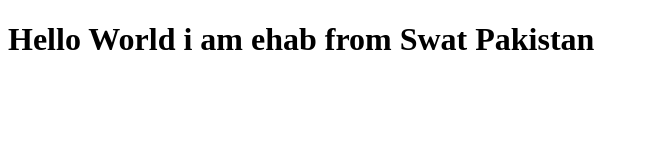
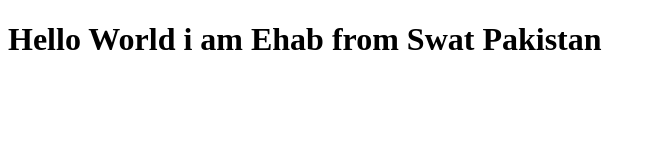
Before and after one commit to Ehabur/bootcamp2020sample, a plain HTML site: page index.html in a window 1280 px wide. Shown: the whole page, without its empty margins (0-656 px from the left). Drawn offline with Linux system fonts and the light colour scheme.

Commit message:
update to index.html

```diff
--- a/index.html
+++ b/index.html
@@ -6,6 +6,6 @@
     <title>Document</title>
 </head>
 <body>
-    <h1>Hello World i am ehab from Swat Pakistan</h1>
+    <h1>Hello World i am Ehab from Swat Pakistan</h1>
 </body>
 </html>
```
Also changed, not shown: 1 other file.
